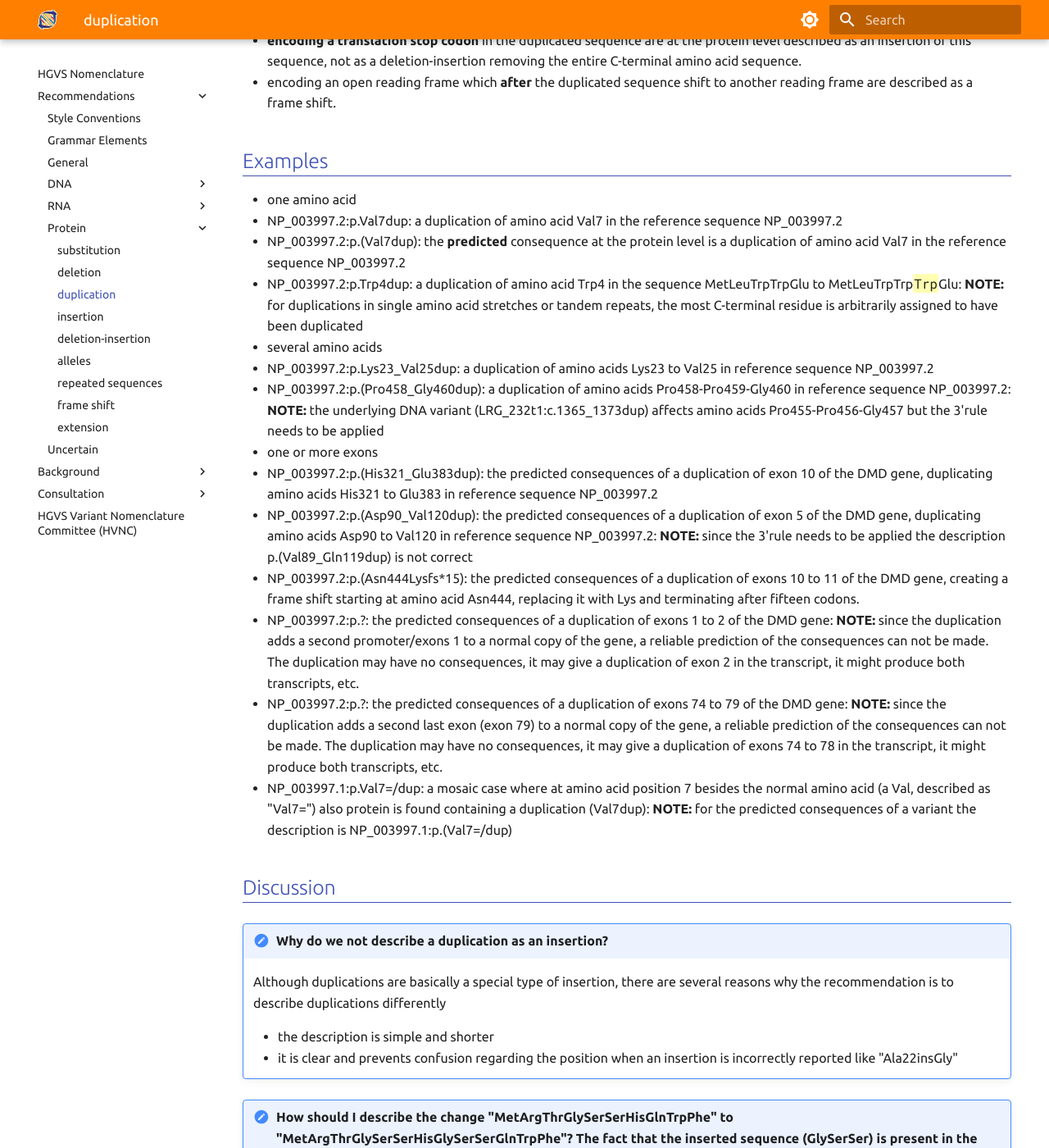
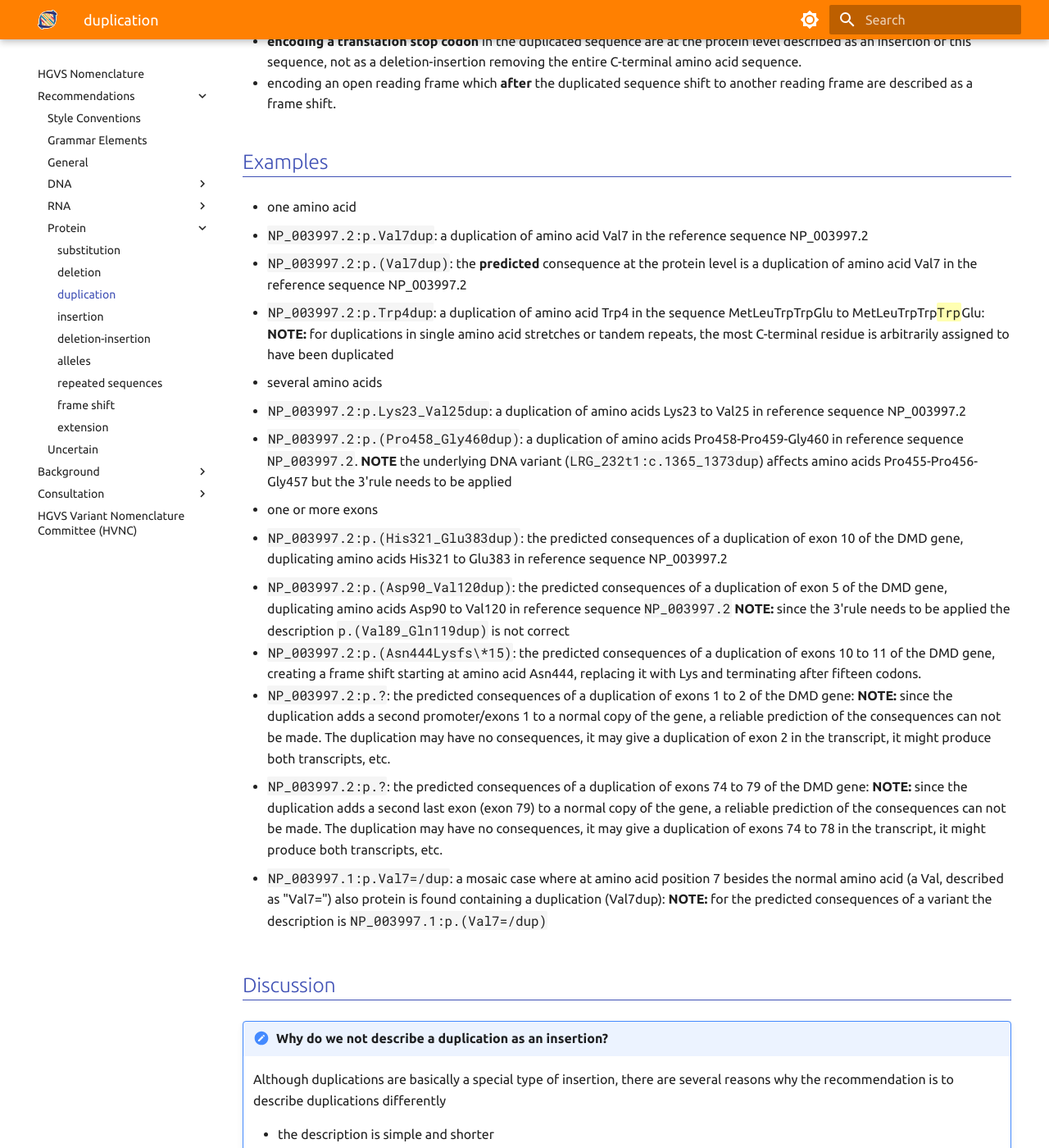
Before and after one commit to HGVSnomenclature/hgvs-nomenclature, an MkDocs documentation site: the page built from docs/recommendations/protein/duplication.md, in a window 1280 px wide and 1400 px high, scrolled down 939 px. Shown: the whole window at 82% size. Built offline with MkDocs 1.6.1 and Material for MkDocs 9.7.7, drawn with Linux system fonts in a browser that asks for light colours; some of the changed text lies outside the part shown.

Commit message:
updated formatting of protein dup

```diff
--- a/docs/recommendations/protein/duplication.md
+++ b/docs/recommendations/protein/duplication.md
@@ -14,7 +14,7 @@ bin/pull-syntax -f docs/syntax.yaml aa.dup
 
 - all variants **should be** described at the DNA level, descriptions at the RNA and/or protein level may be given in addition
 - The `coordinate_type` must be "p." (protein).
-- predicted consequences, i.e. without experimental evidence (no RNA or protein sequence analysed), should be given in parentheses, e.g. p.(Arg727_Ser783dup).
+- predicted consequences, i.e. without experimental evidence (no RNA or protein sequence analysed), should be given in parentheses, e.g. `p.(Arg727_Ser783dup)`.
 - the "amino_acids+positions_duplicated" should contain **two different** positions, i.e. Cys76_Glu79, not Cys76_Cys76.
   - the "positions_duplicated" should be listed from **5' to 3'**, i.e. Cys76_Glu79, not Glu79_Cys76.
 - by definition, duplication may only be used when the additional copy is **directly C-terminal** of the original copy (a "tandem duplication").
@@ -30,19 +30,25 @@ bin/pull-syntax -f docs/syntax.yaml aa.dup
 ## Examples
 
 - one amino acid
-  - NP_003997.2:p.Val7dup: a duplication of amino acid Val7 in the reference sequence NP_003997.2
-  - NP_003997.2:p.(Val7dup): the **predicted** consequence at the protein level is a duplication of amino acid Val7 in the reference sequence NP_003997.2
-  - NP_003997.2:p.Trp4dup: a duplication of amino acid Trp4 in the sequence MetLeuTrpTrpGlu to MetLeuTrpTrp<code class="spot1">Trp</code>Glu: **NOTE:** for duplications in single amino acid stretches or tandem repeats, the most C-terminal residue is arbitrarily assigned to have been duplicated
+
+  - `NP_003997.2:p.Val7dup`: a duplication of amino acid Val7 in the reference sequence NP_003997.2
+  - `NP_003997.2:p.(Val7dup)`: the **predicted** consequence at the protein level is a duplication of amino acid Val7 in the reference sequence NP_003997.2
+  - `NP_003997.2:p.Trp4dup`: a duplication of amino acid Trp4 in the sequence MetLeuTrpTrpGlu to MetLeuTrpTrp<code class="spot1">Trp</code>Glu: **NOTE:** for duplications in single amino acid stretches or tandem repeats, the most C-terminal residue is arbitrarily assigned to have been duplicated
+
 - several amino acids
-  - NP_003997.2:p.Lys23_Val25dup: a duplication of amino acids Lys23 to Val25 in reference sequence NP_003997.2
-  - NP_003997.2:p.(Pro458_Gly460dup): a duplication of amino acids Pro458-Pro459-Gly460 in reference sequence NP_003997.2: **NOTE:** the underlying DNA variant (LRG_232t1:c.1365_1373dup) affects amino acids Pro455-Pro456-Gly457 but the 3'rule needs to be applied
+
+  - `NP_003997.2:p.Lys23_Val25dup`: a duplication of amino acids Lys23 to Val25 in reference sequence NP_003997.2
+  - `NP_003997.2:p.(Pro458_Gly460dup)`: a duplication of amino acids Pro458-Pro459-Gly460 in reference sequence `NP_003997.2`. **NOTE** the underlying DNA variant (`LRG_232t1:c.1365_1373dup`) affects amino acids Pro455-Pro456-Gly457 but the 3'rule needs to be applied
+
 - one or more exons
-  - NP_003997.2:p.(His321_Glu383dup): the predicted consequences of a duplication of exon 10 of the DMD gene, duplicating amino acids His321 to Glu383 in reference sequence NP_003997.2
-  - NP_003997.2:p.(Asp90_Val120dup): the predicted consequences of a duplication of exon 5 of the DMD gene, duplicating amino acids Asp90 to Val120 in reference sequence NP_003997.2: **NOTE:** since the 3'rule needs to be applied the description p.(Val89_Gln119dup) is not correct
-  - NP_003997.2:p.(Asn444Lysfs\*15): the predicted consequences of a duplication of exons 10 to 11 of the DMD gene, creating a frame shift starting at amino acid Asn444, replacing it with Lys and terminating after fifteen codons.
-  - NP_003997.2:p.?: the predicted consequences of a duplication of exons 1 to 2 of the DMD gene: **NOTE:** since the duplication adds a second promoter/exons 1 to a normal copy of the gene, a reliable prediction of the consequences can not be made. The duplication may have no consequences, it may give a duplication of exon 2 in the transcript, it might produce both transcripts, etc.
-  - NP_003997.2:p.?: the predicted consequences of a duplication of exons 74 to 79 of the DMD gene: **NOTE:** since the duplication adds a second last exon (exon 79) to a normal copy of the gene, a reliable prediction of the consequences can not be made. The duplication may have no consequences, it may give a duplication of exons 74 to 78 in the transcript, it might produce both transcripts, etc.
-- NP_003997.1:p.Val7=/dup: a mosaic case where at amino acid position 7 besides the normal amino acid (a Val, described as "Val7=") also protein is found containing a duplication (Val7dup): **NOTE:** for the predicted consequences of a variant the description is NP_003997.1:p.(Val7=/dup)
+
+  - `NP_003997.2:p.(His321_Glu383dup)`: the predicted consequences of a duplication of exon 10 of the DMD gene, duplicating amino acids His321 to Glu383 in reference sequence NP_003997.2
+  - `NP_003997.2:p.(Asp90_Val120dup)`: the predicted consequences of a duplication of exon 5 of the DMD gene, duplicating amino acids Asp90 to Val120 in reference sequence `NP_003997.2` **NOTE:** since the 3'rule needs to be applied the description `p.(Val89_Gln119dup)` is not correct
+  - `NP_003997.2:p.(Asn444Lysfs\*15)`: the predicted consequences of a duplication of exons 10 to 11 of the DMD gene, creating a frame shift starting at amino acid Asn444, replacing it with Lys and terminating after fifteen codons.
+  - `NP_003997.2:p.?`: the predicted consequences of a duplication of exons 1 to 2 of the DMD gene: **NOTE:** since the duplication adds a second promoter/exons 1 to a normal copy of the gene, a reliable prediction of the consequences can not be made. The duplication may have no consequences, it may give a duplication of exon 2 in the transcript, it might produce both transcripts, etc.
+  - `NP_003997.2:p.?`: the predicted consequences of a duplication of exons 74 to 79 of the DMD gene: **NOTE:** since the duplication adds a second last exon (exon 79) to a normal copy of the gene, a reliable prediction of the consequences can not be made. The duplication may have no consequences, it may give a duplication of exons 74 to 78 in the transcript, it might produce both transcripts, etc.
+
+- `NP_003997.1:p.Val7=/dup`: a mosaic case where at amino acid position 7 besides the normal amino acid (a Val, described as "Val7=") also protein is found containing a duplication (Val7dup): **NOTE:** for the predicted consequences of a variant the description is `NP_003997.1:p.(Val7=/dup)`
 
 ## Discussion
 
@@ -55,8 +61,8 @@ bin/pull-syntax -f docs/syntax.yaml aa.dup
 
 !!! note "How should I describe the change "MetArgThr**GlySerSer**HisGlnTrpPhe" to "MetArgThr**GlySerSer**His**GlySerSer**GlnTrpPhe"? The fact that the inserted sequence (GlySerSer) is present in the original sequence suggests it derives from a duplicative event."
 
-    The variant should be described as an insertion; p.His7_Gln8insGly4_Ser6. A description using "dup" is not correct since, by definition, a duplication should be **directly 3'-flanking of the original copy** (in tandem). Note that the description given still makes it clear that the sequence inserted between p.His7 and pGln8 is probably derived from nearby, i.e. position p.Gly4 to p.Ser6, and thus likely derived from a duplicative event.
+    The variant should be described as an insertion; `p.His7_Gln8insGly4_Ser6`. A description using "dup" is not correct since, by definition, a duplication should be **directly 3'-flanking of the original copy** (in tandem). Note that the description given still makes it clear that the sequence inserted between `p.His7` and pGln8 is probably derived from nearby, i.e. position `p.Gly4` to `p.Ser6,` and thus likely derived from a duplicative event.
 
 !!! note "What do you mean with "variants should be described on the protein level and not incorporate knowledge regarding the change at the DNA-level"?"
 
-    It means that protein variant descriptions should be derived from comparing the variant protein sequence with the reference protein sequence. Knowledge on the underlying change at the DNA level should not be used. E.g. when MetTrpSerSerSerHisAsp.. changes to MetTrpSerSerSer<code class="spot1">Ser</code>HisAsp.. this is described as p.Ser5dup. The information that at the DNA level the change is ..ATGTGGTCCAGTTCCCACGAT.. to ..ATGTGGTCCAGT<code class="spot1">AGT</code>TCCCACGAT.., so the codon for Ser4 is duplicated, is not used; the description p.Ser4dup is not correct.
+    It means that protein variant descriptions should be derived from comparing the variant protein sequence with the reference protein sequence. Knowledge on the underlying change at the DNA level should not be used. E.g. when MetTrpSerSerSerHisAsp.. changes to MetTrpSerSerSer<code class="spot1">Ser</code>HisAsp.. this is described as `p.Ser5dup.` The information that at the DNA level the change is ..ATGTGGTCCAGTTCCCACGAT.. to ..ATGTGGTCCAGT<code class="spot1">AGT</code>TCCCACGAT.., so the codon for Ser4 is duplicated, is not used; the description `p.Ser4dup` is not correct.
```
